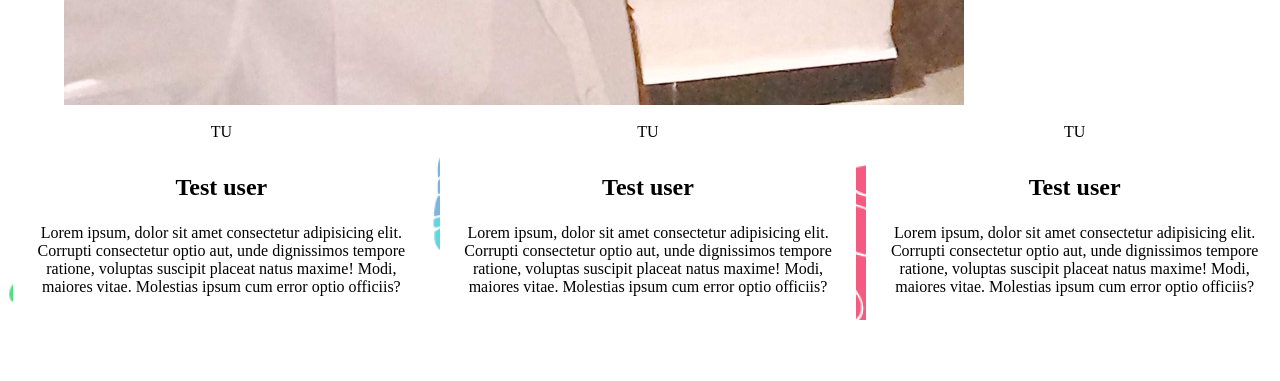
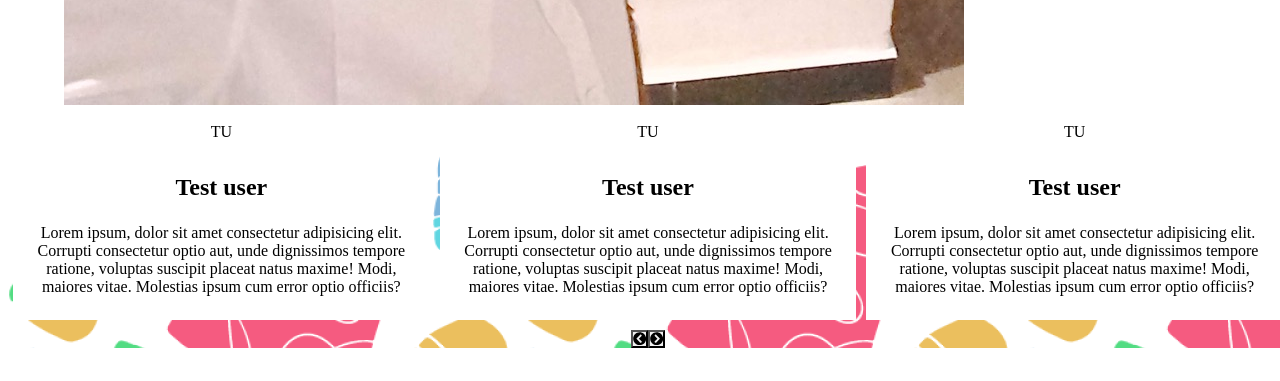
Before and after one commit to dheeraj-murali/portfolio, a Gatsby site in the folder site/: page / in a window 1280 px wide. Shown: the part 7940-8321 px from the top of the page. Built offline with nearby package versions, Linux system fonts and the light colour scheme; Gatsby itself is replaced by a stand-in of ours.

Commit message:
feat: scroll assist

```diff
--- /dev/null
+++ b/site/src/components/ScrollAssist/index.tsx
@@ -0,0 +1,49 @@
+import React from "react"
+import { FaChevronCircleLeft, FaChevronCircleRight } from "react-icons/fa"
+import { Flex, IconButton } from "@chakra-ui/react"
+import { ScrollAssistProps } from "../../types"
+
+export const ScrollAssist = (props: ScrollAssistProps) => {
+  const { leftClickFn, rightClickFn } = props
+
+  return (
+    <Flex flex="inline-flex" w="full" justifyContent="space-evenly">
+      <IconButton
+        aria-label="scroll left"
+        onClick={leftClickFn}
+        icon={<FaChevronCircleLeft />}
+        colorScheme="blue"
+        size="lg"
+      />
+      <IconButton
+        aria-label="scroll right"
+        onClick={rightClickFn}
+        icon={<FaChevronCircleRight />}
+        colorScheme="blue"
+        size="lg"
+      />
+    </Flex>
+  )
+}
+
+export const scrollFn = (
+  element: React.MutableRefObject<HTMLDivElement>,
+  scrollOffset: number,
+  side: "l" | "r"
+) => {
+  let current = 0
+
+  const scroll = () => {
+    if (side === "r") element.current.scrollLeft += 1
+    if (side === "l") element.current.scrollLeft -= 1
+    current += 1
+
+    if (current < scrollOffset) {
+      setTimeout(() => {
+        scroll()
+      }, 5)
+    }
+  }
+
+  scroll()
+}
--- a/site/src/components/index.ts
+++ b/site/src/components/index.ts
@@ -2,8 +2,9 @@
 export { Logo } from "./Logo"
 export { Nav } from "./Nav"
 export { PortfolioCard } from "./PortfolioCard"
+export { PortfolioModal } from "./PortfolioModal"
 export { ProfileCard } from "./ProfileCard"
 export { ReviewCard } from "./ReviewCard"
+export { ScrollAssist, scrollFn } from "./ScrollAssist"
 export { Social } from "./Social"
 export { ThemeToggle } from "./ThemeToggle"
-export { PortfolioModal } from "./PortfolioModal"
--- a/site/src/containers/About/index.tsx
+++ b/site/src/containers/About/index.tsx
@@ -1,13 +1,21 @@
 import { Box, Flex, Heading, Text } from "@chakra-ui/react"
 import { graphql, useStaticQuery } from "gatsby"
-import React from "react"
+import React, { useRef } from "react"
 import { v4 as uuid } from "uuid"
-import { ProfileCard, ReviewCard } from "../../components"
+import {
+  ProfileCard,
+  ReviewCard,
+  ScrollAssist,
+  scrollFn,
+} from "../../components"
 import { AboutProps } from "../../types"
 import { generateTitle } from "../../utils"
 
 export const About = (props: AboutProps) => {
   const { title, body, testimonials, profile } = props
+
+  const container = useRef<HTMLDivElement>(null!)
+
   const images = useStaticQuery(graphql`
     query {
       background: file(relativePath: { eq: "images/client.png" }) {
@@ -68,12 +76,18 @@
         h="lg"
         justifyContent="center"
         alignItems="center"
+        flexDir="column"
       >
-        <Flex overflow="scroll" w="full">
+        <Flex overflow="scroll" w="full" ref={container} mb="10">
           {testimonials.map(review => (
             <ReviewCard {...review} key={uuid()} />
           ))}
         </Flex>
+
+        <ScrollAssist
+          leftClickFn={() => scrollFn(container, 450, "l")}
+          rightClickFn={() => scrollFn(container, 450, "r")}
+        />
       </Flex>
     </Box>
   )
--- a/site/src/types/index.d.ts
+++ b/site/src/types/index.d.ts
@@ -25,6 +25,11 @@
 
 interface NavProps {
   nav: Nav[]
+}
+
+declare interface ScrollAssistProps {
+  leftClickFn: () => void
+  rightClickFn: () => void
 }
 
 interface SocialProps {
```
